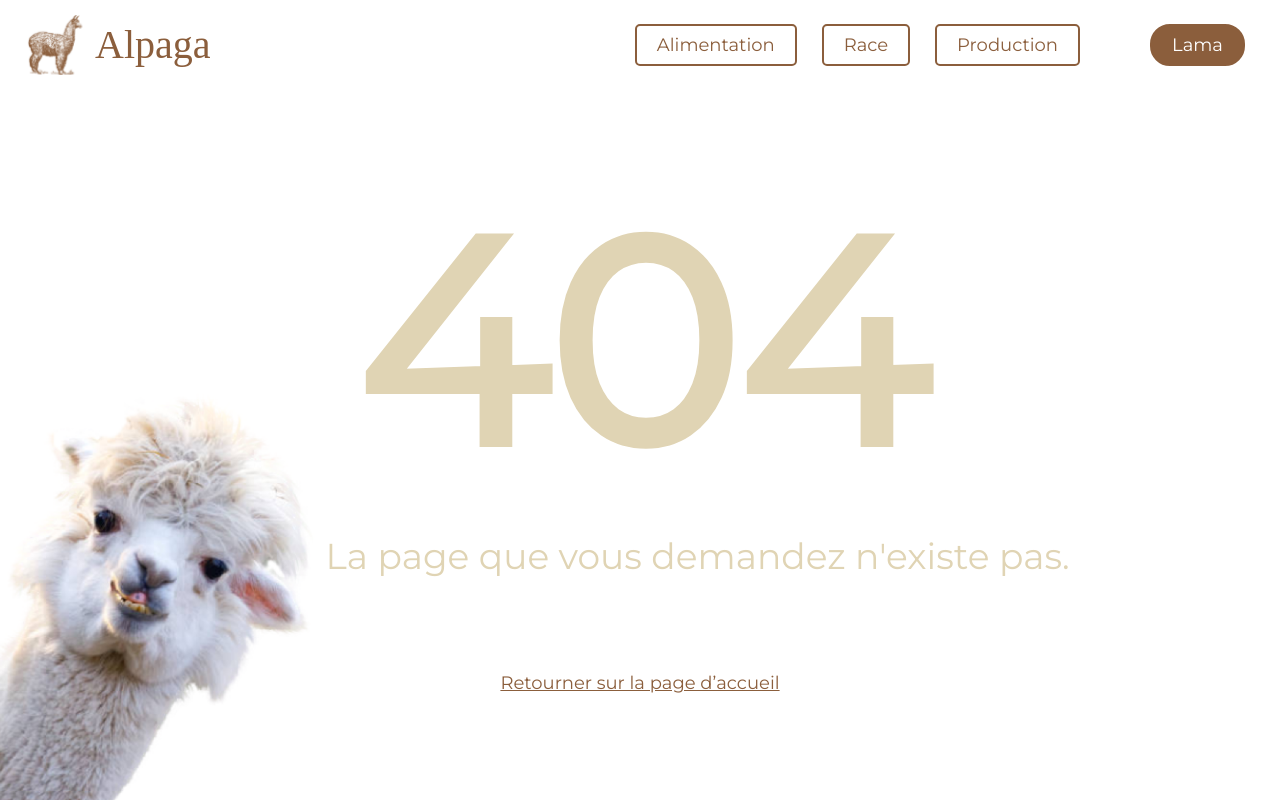
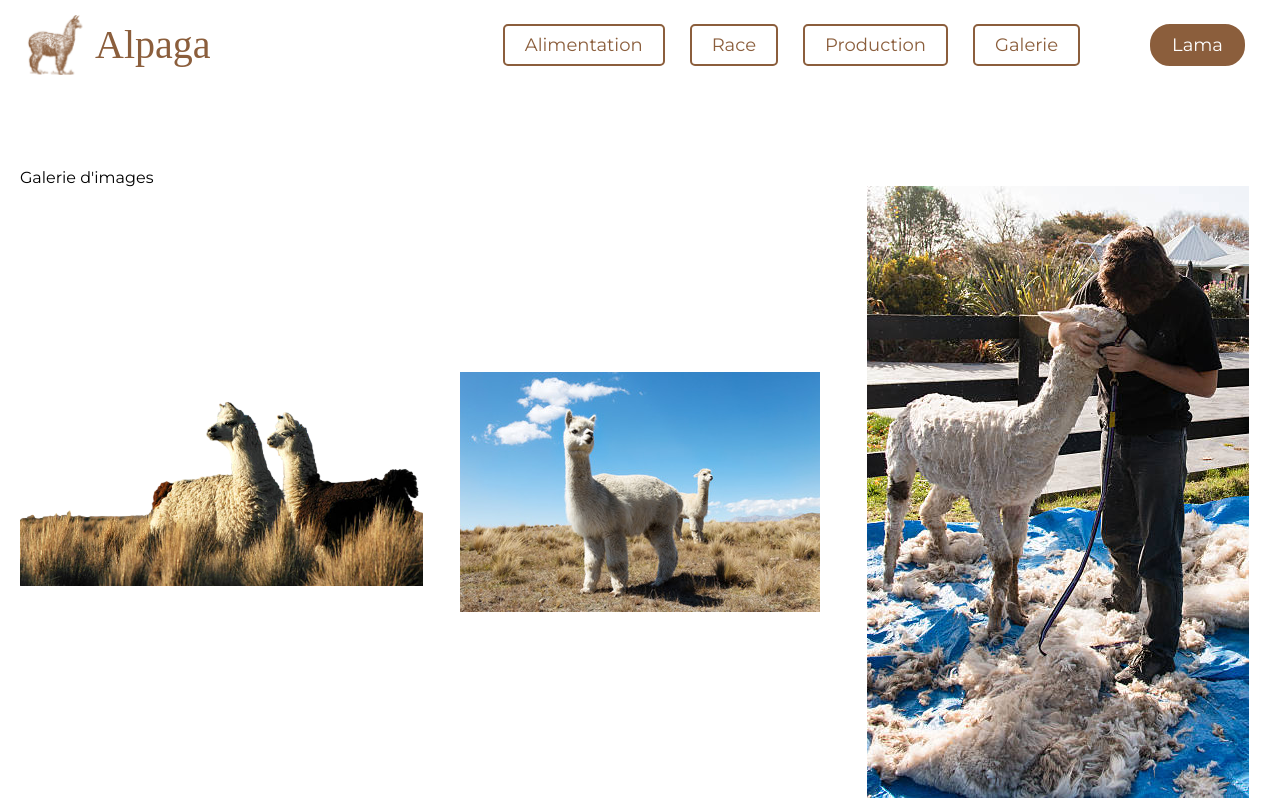
Before and after one commit to julien382/Alpaga, a React (Create React App) app: page /galerie in a window 1280 px wide. Before the commit this address had no page. Shown: the top 802 px of the page. Built offline with nearby package versions, Linux system fonts and the light colour scheme; a web font is replaced by a local one.

Commit message:
add page galerie

```diff
--- a/src/components/App.js
+++ b/src/components/App.js
@@ -13,6 +13,7 @@ import Lama from "../pages/Lama/Lama";
 import Alimentation from "../pages/Alimentation/Alimentation";
 import Race from "../pages/Race/Race";
 import Production from "../pages/Production/Production";
+import Galerie from "./Galerie/Galerie";
 
 function App() {
 
@@ -24,6 +25,7 @@ function App() {
         <Route path="/alimentation" element={<Alimentation />} />
         <Route path="/race" element={<Race />} />
         <Route path="/production" element={<Production />} />
+        <Route path="/galerie" element={<Galerie />} />
         <Route path="/*" element={<Error />} />
         <Route path="/lama" element={<Lama />} />
       </Routes>
--- /dev/null
+++ b/src/components/Galerie/Galerie.css
@@ -0,0 +1,27 @@
+.gallery-container {
+    padding: 20px;
+  }
+
+  .image-grid {
+    display: flex;
+    flex-wrap: wrap;
+    justify-content: space-between;
+  }
+
+  .image-item {
+    flex-basis: calc(33.33% - 10px);
+    margin-bottom: 20px;
+    display: flex;
+    justify-content: center;
+    align-items: center;
+  }
+
+  .image-item img {
+    max-width: 100%;
+    max-height: 100%;
+    object-fit: contain;
+  }
+
+  .image-item img.horizontal {
+    max-height: calc(100% - 20px);
+  }
--- /dev/null
+++ b/src/components/Galerie/Galerie.jsx
@@ -0,0 +1,38 @@
+import './Galerie.css'
+import alpagaMain from "../../assets/alpagaMountain_cut.png";
+import alpagablanc from "../../assets/2alpagablanc.jpg";
+import tonte from "../../assets/tonte.jpg";
+
+import tonteDebout from "../../assets/tonteDebout.png";
+import notTondu from "../../assets/notTondu.png";
+import tondu from "../../assets/tondu.png";
+import laine from "../../assets/laine.jpg";
+
+
+const Galerie = () => {
+
+    const images = [
+        alpagaMain,
+        alpagablanc,
+        tonte,
+        alpagaMain,
+        alpagablanc,
+        tonte,
+        // Ajoutez d'autres noms d'images ici
+      ];
+
+    return (
+        <div className="gallery-container">
+            <h1>Galerie d'images</h1>
+            <div className="image-grid">
+                {images.map((image, index) => (
+                <div key={index} className="image-item">
+                    <img src={image} alt={`Image ${index + 1}`} />
+                </div>
+                ))}
+            </div>
+        </div>
+    )
+}
+
+export default Galerie
--- a/src/components/Header/Header.jsx
+++ b/src/components/Header/Header.jsx
@@ -40,6 +40,7 @@ const Header = () => {
                         <Link className='linkHeader' to="/alimentation">Alimentation</Link>
                         <Link className='linkHeader' to="/race">Race</Link>
                         <Link className='linkHeader' to="/production">Production</Link>
+                        <Link className='linkHeader' to="/galerie">Galerie</Link>
 
                         <Link className='linkLama' to="lama">Lama</Link>
                     </nav>
```
